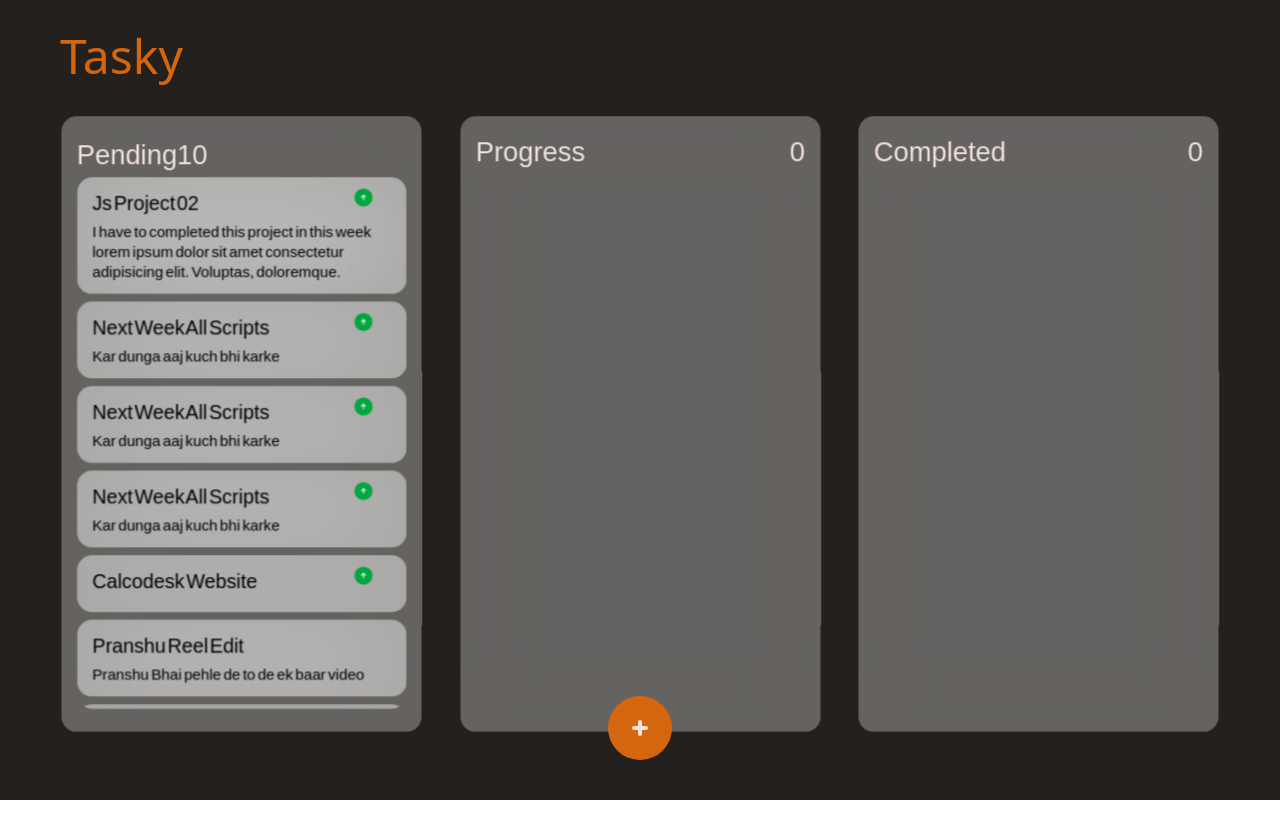
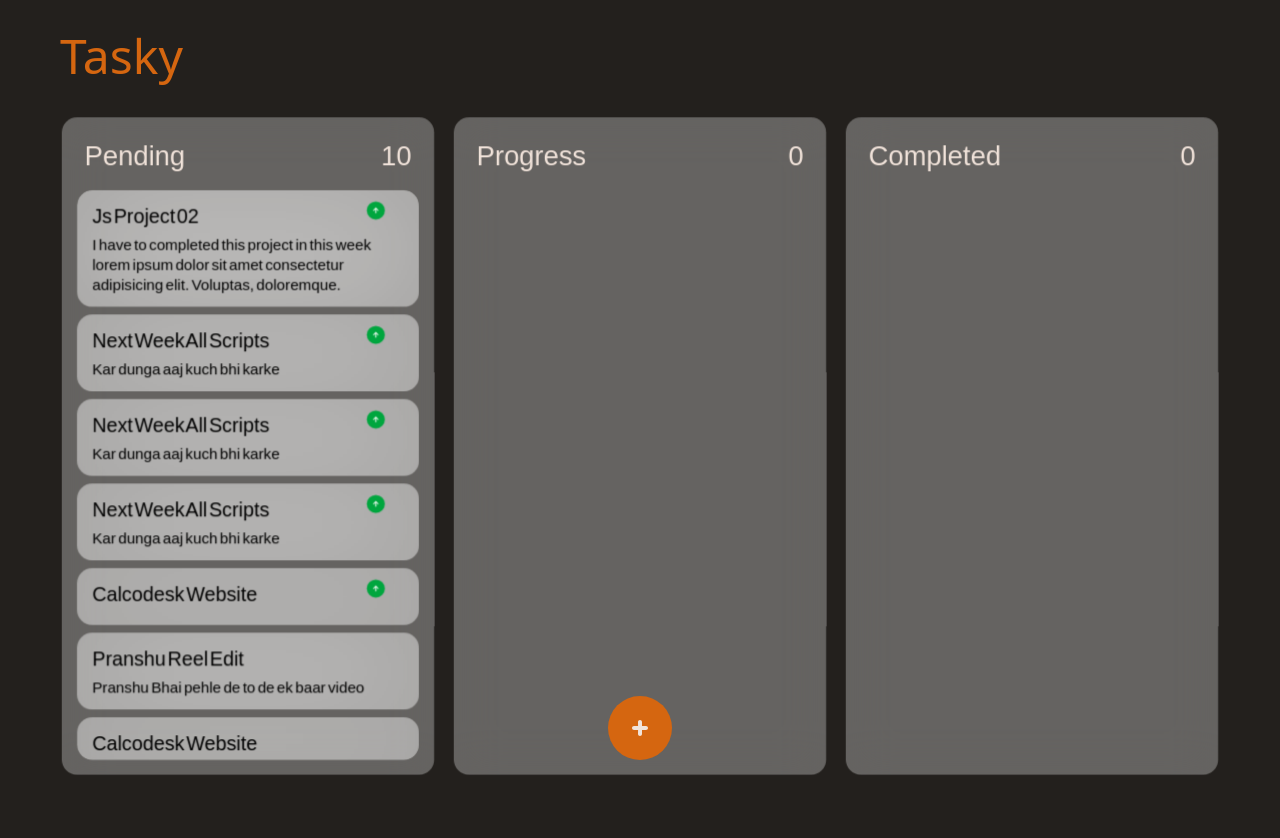
Before and after one commit to harshverma3206/Tasky, a React (Vite) app: page / in a window 1280 px wide. Shown: the top 838 px of the page. Before the commit the page ends 800 px from the top, so only its background shows below. Built offline with nearby package versions, Linux system fonts and the light colour scheme; a web font is replaced by a local one.

Commit message:
Basic Optimization

```diff
--- a/src/Main/Completed.jsx
+++ b/src/Main/Completed.jsx
@@ -8,9 +8,9 @@ const Completed = ({ dragEvent, columnRef }) => {
         <div
             {...dragEvent}
             ref={columnRef}
-            className='transitionClass lg:scale-95 bg-[var(--primary-light)] p-4! lg:px-4! rounded-2xl w-full min-h-[280px] backdrop-blur-2xl'
+            className='transitionClass columnClass'
         >
-            <div className='flex justify-between mb-5!'>
+            <div className='fixed left-0 right-0 top-5 flex justify-between px-6!'>
                 <h2>Completed</h2>
                 <h2>0</h2>
             </div>
--- a/src/Main/Hero.jsx
+++ b/src/Main/Hero.jsx
@@ -110,7 +110,7 @@ const Hero = () => {
             <h1 className='lg:px-10! fixed top-5 left-5'>Tasky</h1>
 
             {/* Board */}
-            <div className='transitionClass flex flex-col lg:flex-row gap-5 justify-between mt-20! lg:grow pb-8!'>
+            <div className='transitionClass flex flex-col lg:flex-row gap-5 lg:gap-0 justify-between mt-20! lg:grow pb-8!'>
                 <Pending
                     Tasks={PendingTask}
                     dragEvent={DragHandle(pendingRef)}
--- a/src/Main/Pending.jsx
+++ b/src/Main/Pending.jsx
@@ -10,24 +10,23 @@ const Pending = ({ Tasks, dragEvent, columnRef }) => {
         [...Tasks].sort((a, b) => b.priority - a.priority)
     ), [Tasks])
 
-
     return (
         <div
             {...dragEvent}
             ref={columnRef}
-            className='transitionClass relative lg:scale-95 bg-[var(--primary-light)] p-4! lg:px-4! rounded-2xl w-full min-h-[280px] backdrop-blur-2xl'
+            className='transitionClass columnClass'
         >
-            <div className='fixed top-5 flex'>
+            <div className='fixed left-0 right-0 top-5 flex justify-between px-6!'>
                 <h2>Pending</h2>
                 <h2>{Tasks.length}</h2>
             </div>
 
-            <div className='flex flex-col gap-2 overflow-scroll h-[70vh] rounded-2xl mt-12!'>
+            <div className='taskContainer'>
                 {sortedTask.map((task, index) => (
                     <div
                         draggable='true'
                         key={task.id}
-                        className='bg-[var(--glass-color)] backdrop-blur-3xl px-4! py-3! rounded-2xl cursor-grab group relative'
+                        className='bg-[var(--glass-color)] backdrop-blur-3xl px-4! py-3! rounded-2xl cursor-grab group relative w-full'
                     >
                         <h3>{task.name}</h3>
                         <p>{task.description}</p>
--- a/src/Main/Progress.jsx
+++ b/src/Main/Progress.jsx
@@ -5,10 +5,10 @@ const Progress = ({ dragEvent, columnRef }) => {
         <div
             {...dragEvent}
             ref={columnRef}
-            className='transitionClass lg:scale-95 bg-[var(--primary-light)] p-4! lg:px-4! rounded-2xl w-full min-h-[280px] backdrop-blur-2xl'
+            className='transitionClass columnClass'
 
         >
-            <div className='flex justify-between mb-5!'>
+            <div className='fixed left-0 right-0 top-5 flex justify-between px-6!'>
                 <h2>Progress</h2>
                 <h2>0</h2>
             </div>
--- a/src/index.css
+++ b/src/index.css
@@ -18,16 +18,16 @@
   font-family: "Elms Sans", sans-serif;
 }
 
+.transitionClass {
+  transition: all 0.2s ease;
+}
+
 html,
 body {
   margin: 0;
   padding: 0;
   box-sizing: border-box;
   scroll-behavior: smooth;
-}
-
-.transitionClass {
-  transition: all 0.2s ease;
 }
 
 img {
@@ -40,7 +40,6 @@ button {
   border: none;
   z-index: 10;
 }
-
 
 h1 {
   font-family: "Manufacturing Consent", system-ui;
@@ -76,3 +75,47 @@ p {
   scale: 1.02;
   z-index: 10;
 }
+
+.columnClass {
+  position: relative;
+  scale: 0.95;
+  background-color: var(--primary-light);
+  padding: 1rem;
+  border-radius: 1rem;
+  width: 100%;
+  min-height: 280px;
+  max-height: 620px;
+  backdrop-filter: blur(24px);
+  -webkit-backdrop-filter: blur(24px);
+}
+
+@media (min-width: 1024px) {
+  .columnClass {
+    scale: 0.95;
+    padding-left: 1rem;
+    padding-right: 1rem;
+    max-height: 100%;
+  }
+}
+
+.taskContainer {
+    display: flex;
+    flex-direction: column;
+    gap: 0.5rem;
+    border-radius: 1rem;
+    margin-top: 3.75rem;
+    height: 60vh;
+    overflow-y: scroll;
+    scrollbar-width: none;
+    -ms-overflow-style: none;
+}
+
+.taskContainer::-webkit-scrollbar {
+    display: none;
+}
+
+@media (min-width: 1024px) {
+    .taskContainer {
+        height: 75vh;
+    }
+}
```
